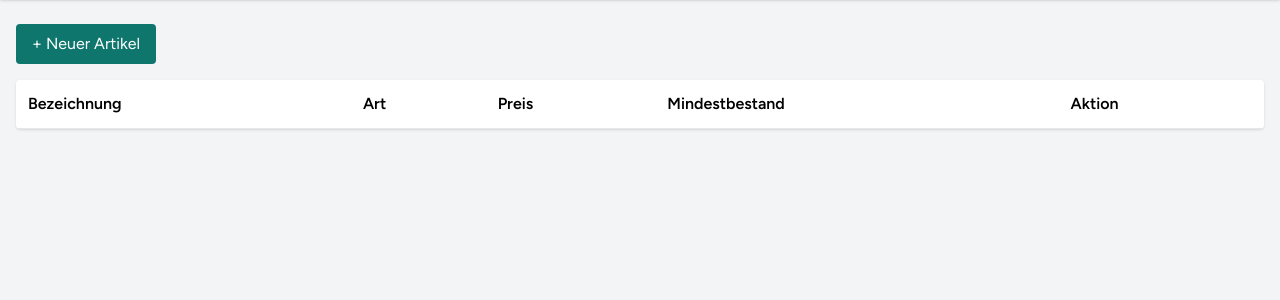
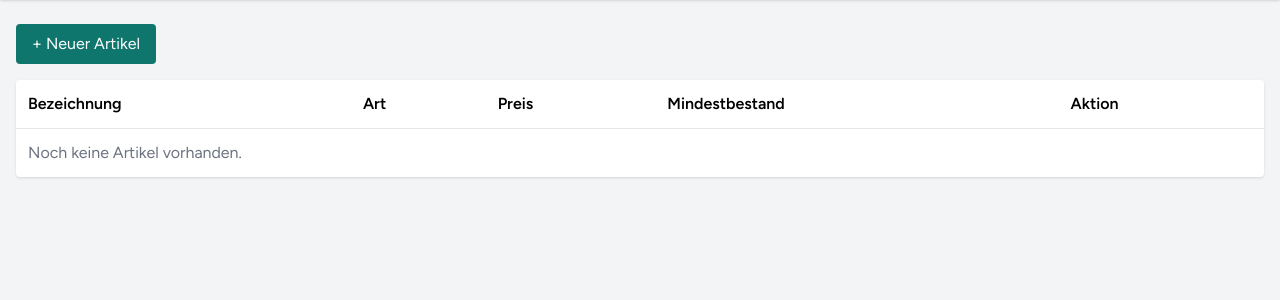
Before and after one commit to Gitm3h/Projekt-Neumann, a Laravel app: template resources/views/articles/index.blade.php in a window 1280 px wide. Shown: the part 141-441 px from the top of the page. Run offline with Laravel 12, Linux system fonts and the light colour scheme; the template is opened without the code that fills it, so the values that code supplies are empty; a user stored in the database is signed in; data comes from the database, SQL or seed files in the repository; style sheets or scripts are compiled from the project's sources; parts of the project's set-up code (start-up, migrations or seed data) failed here and were passed over.

Commit message:
added confirm for deleting articles and notice for empty list

```diff
--- a/resources/views/articles/index.blade.php
+++ b/resources/views/articles/index.blade.php
@@ -19,7 +19,7 @@
             </tr>
         </thead>
         <tbody>
-            @foreach ($articles as $article)
+            @forelse ($articles as $article)
                 <tr class="border-b">
                     <td class="p-3">{{ $article->name }}</td>
                     <td class="p-3">{{ $article->type }}</td>
@@ -33,11 +33,16 @@
                               method="POST" class="inline">
                             @csrf
                             @method('DELETE')
-                            <button class="text-red-600 hover:text-red-700 ml-2">Löschen</button>
+                            <button onclick="return confirm('Artikel wirklich löschen?')"
+                                    class="text-red-600 hover:text-red-700 ml-2">Löschen</button>
                         </form>
                     </td>
                 </tr>
-            @endforeach
+            @empty
+                <tr>
+                    <td colspan="5" class="p-3 text-gray-500">Noch keine Artikel vorhanden.</td>
+                </tr>
+            @endforelse
         </tbody>
         </table>
     </div>
```
